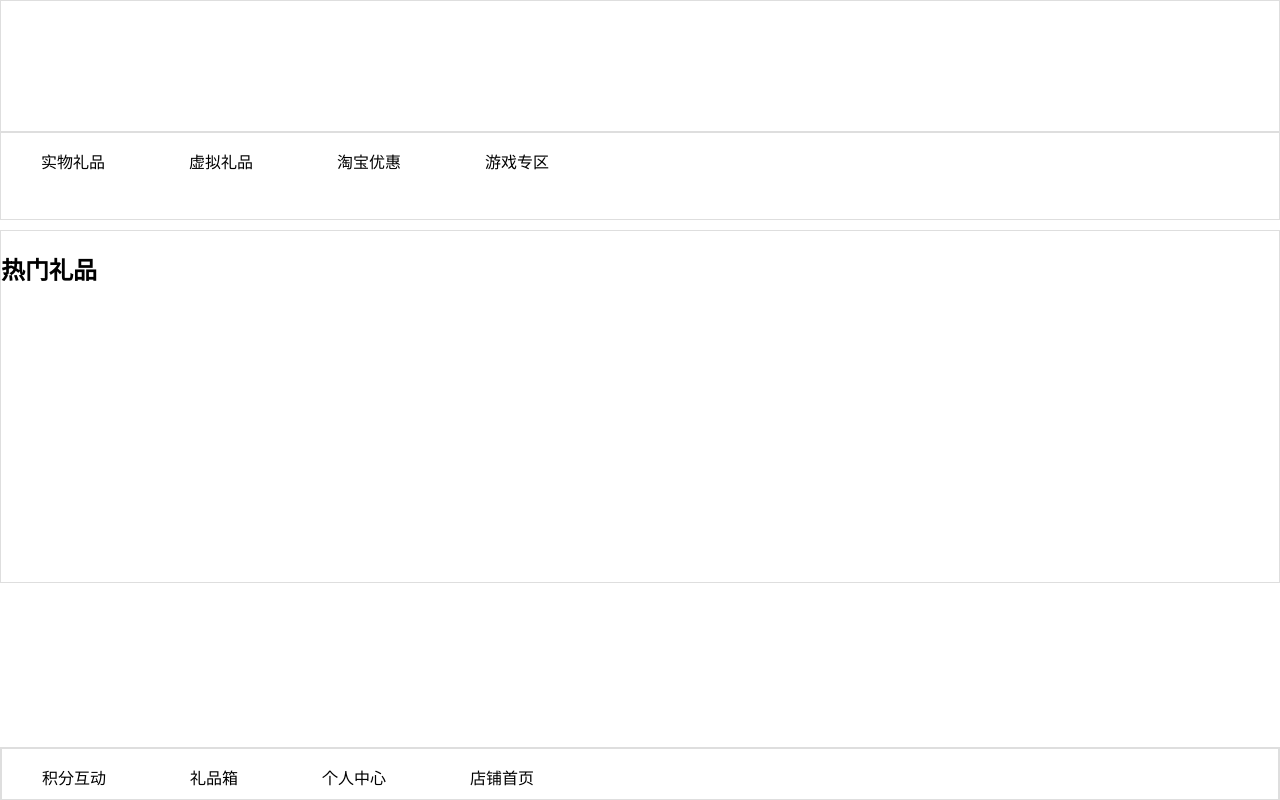
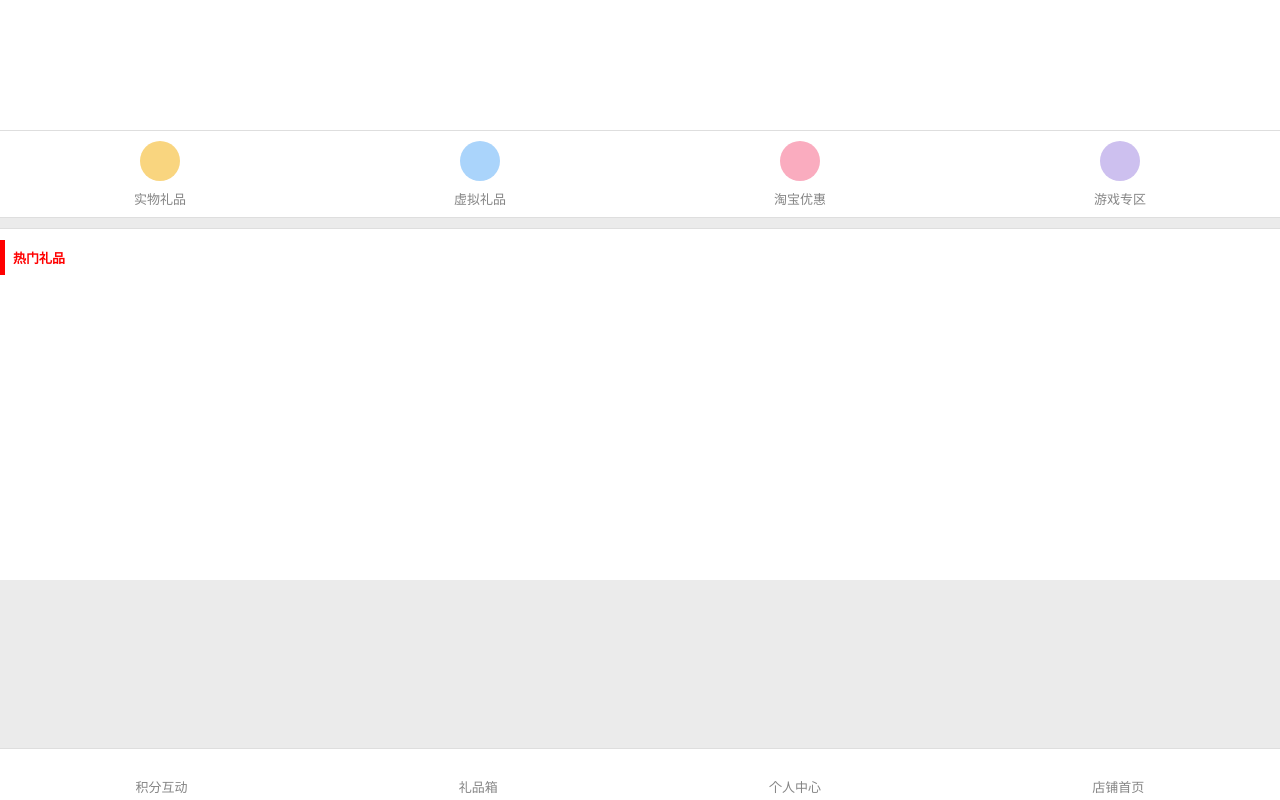
Before and after one commit to summer2013/zcd, a website: page index.html in a window 1280 px wide. Drawn offline with nearby package versions, Linux system fonts and the light colour scheme; files that its build step writes are made by us from their sources; a web font is replaced by a local one.

Commit message:
finish top nav and bottom nav

```diff
--- a/index.html
+++ b/index.html
@@ -4,37 +4,46 @@
 	<meta charset="UTF-8">
 	<title>首页</title>
   <link rel="stylesheet" href="index.css">
+  <meta name="viewport" content="width=device-width, initial-scale=1.0">
 </head>
 <body>
 	<header></header>
 	<nav class="top-nav">
 		<a>
 			<figure>
-				<i></i>
+        <span>
+          <i class="iconfont">&#xe600;</i>
+        </span>
 				<figcaption>实物礼品</figcaption>
 			</figure>
 		</a>
 		<a>
 			<figure>
-				<i></i>
+        <span>
+          <i class="iconfont">&#xe605;</i>
+        </span>
 				<figcaption>虚拟礼品</figcaption>
 			</figure>
 		</a>
 		<a>
 			<figure>
-				<i></i>
+        <span>
+          <i class="iconfont">&#xe604;</i>
+        </span>
 				<figcaption>淘宝优惠</figcaption>
 			</figure>
 		</a>
 		<a>
 			<figure>
-				<i></i>
+        <span>
+          <i class="iconfont">&#xe603;</i>
+        </span>
 				<figcaption>游戏专区</figcaption>
 			</figure>
 		</a>
 	</nav>
   <main>
-    <h2>热门礼品</h2>
+    <h2 class="callout">热门礼品</h2>
     <section>
 
     </section>
@@ -43,25 +52,33 @@
     <nav class="bottom-nav">
       <a>
         <figure>
-          <i></i>
+          <span>
+            <i class="iconfont">&#xe601;</i>
+          </span>
           <figcaption>积分互动</figcaption>
         </figure>
       </a>
       <a>
         <figure>
-          <i></i>
+          <span>
+            <i class="iconfont">&#xe601;</i>
+          </span>
           <figcaption>礼品箱</figcaption>
         </figure>
       </a>
       <a>
         <figure>
-          <i></i>
+          <span>
+            <i class="iconfont">&#xe601;</i>
+          </span>
           <figcaption>个人中心</figcaption>
         </figure>
       </a>
       <a>
         <figure>
-          <i></i>
+          <span>
+            <i class="iconfont">&#xe601;</i>
+          </span>
           <figcaption>店铺首页</figcaption>
         </figure>
       </a>
--- a/index.scss
+++ b/index.scss
@@ -1,23 +1,66 @@
+@import "common";
+
+/*webfont*/
+@font-face {
+  font-family: 'iconfont';
+  src: url('//at.alicdn.com/t/font_1462432840_5312989.eot'); /* IE9*/
+  src: url('//at.alicdn.com/t/font_1462432840_5312989.eot?#iefix') format('embedded-opentype'), /* IE6-IE8 */
+  url('//at.alicdn.com/t/font_1462432840_5312989.woff') format('woff'), /* chrome、firefox */
+  url('//at.alicdn.com/t/font_1462432840_5312989.ttf') format('truetype'), /* chrome、firefox、opera、Safari, Android, iOS 4.2+*/
+  url('//at.alicdn.com/t/font_1462432840_5312989.svg#iconfont') format('svg'); /* iOS 4.1- */
+}
+
+.iconfont{
+  font-family:"iconfont";
+  font-size:16px;font-style:normal;
+}
+/*webfont*/
+
+/*global variable*/
 $text-black: #333333;
 $text-light-gray: #cccccc;
 $text-gray: #858585;
-$font-darker-gray: #666666;
+$text-darker-gray: #666666;
+
 $line-light-gray: #ebebeb;
 $line-gray: #dedede;
+
 $purple: #cdc0ef;
 $yellow: #f9d57f;
 $pink: #faacbf;
 $blue: #AAD4FB;
 $green: #A8DAB2;
+$gray: #ebebeb;
+$red: #ff0000;
 
-/*for debug*/
-header, nav, main, footer {
-  border: 1px solid $line-gray;
+$big-text: 16px;
+$normal-text: 14px;
+$small-text: 13px;
+$mini-text: 10px;
+/*global variable*/
+
+.callout {
+  border-left: 5px solid $red;
+  padding: 8px;
+  font-size: $small-text;
+  color: $red;
 }
-/*for debug*/
 
 body {
   margin: 0;
+  background: $gray;
+}
+
+header, .top-nav, main, footer {
+  background: white;
+}
+
+header, .top-nav {
+  border-bottom: 1px solid $line-gray;
+}
+
+main, footer {
+  border-top: 1px solid $line-gray;
 }
 
 header {
@@ -26,8 +69,62 @@ header {
 
 nav.top-nav {
 	height: 86px;
+  display: flex;
+  justify-content: space-around;
+  align-items: center;
+  a {
+    color: $text-gray;
+    font-size: $small-text;
+    figure {
+      display: inline-flex;
+      flex-direction: column;
+      align-items: center;
+      span {
+        display: inline-flex;
+        justify-content: center;
+        align-items: center;
+        width: 40px;
+        height: 40px;
+        border-radius: 40px;
+        color: white;
+        margin-bottom: 8px;
+      }
+      margin: 0;
+    }
+  }
+  a:nth-child(1) > figure > span{
+    background: $yellow;
+  }
+  a:nth-child(2) > figure > span{
+    background: $blue;
+  }
+  a:nth-child(3) > figure > span{
+    background: $pink;
+  }
+  a:nth-child(4) > figure > span{
+    background: $purple;
+  }
 }
 
+nav.bottom-nav {
+  display: flex;
+  justify-content: space-around;
+  align-items: center;
+  height: 51px;
+  > a {
+    color: $text-gray;
+    font-size: $small-text;
+    > figure {
+      margin: 0;
+      display: inline-flex;
+      flex-direction: column;
+      align-items: center;
+      >span {
+        margin-bottom: 5px;
+      }
+    }
+  }
+}
 nav {
   a {
     display: inline-block;
@@ -37,7 +134,7 @@ nav {
 main {
 	height: 351px;
 	margin-top: 10px;
-  over-scroll-y: auto;
+  overflow-y: auto;
 }
 
 footer {
--- a/package.json
+++ b/package.json
@@ -4,7 +4,7 @@
   "description": "zcd mobile page excise",
   "main": "index.js",
   "scripts": {
-    "test": "echo \"Error: no test specified\" && exit 1"
+    "start": "node app.js"
   },
   "repository": {
     "type": "git",
```
Also changed, not shown: app.js (added, +12 -0 lines), _common.scss (added).
